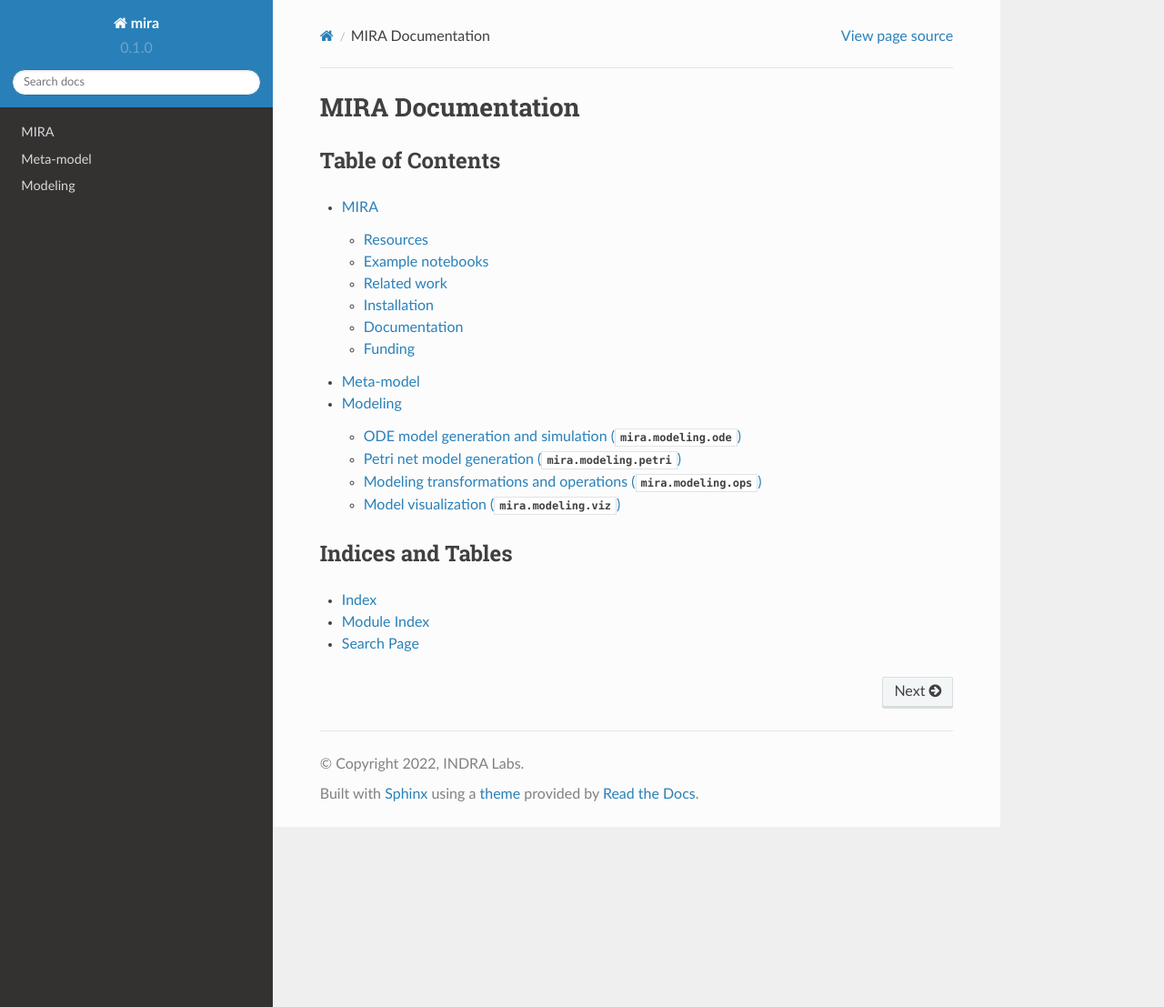
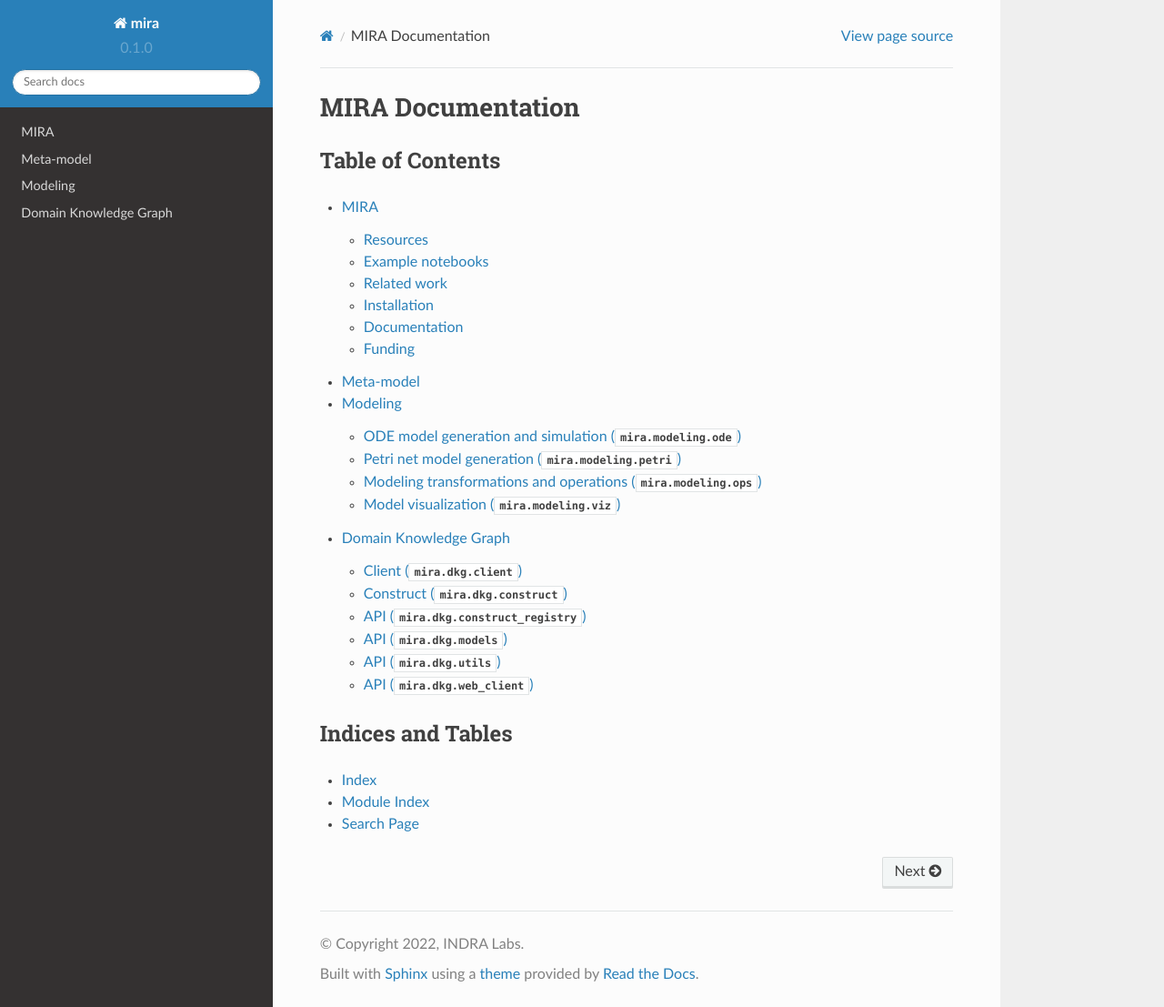
Before and after one commit to gyorilab/mira, a Sphinx documentation site: the page built from docs/source/index.rst, in a window 1280 px wide and 1107 px high. Shown: the whole window at 91% size. Built offline with Sphinx 7.4.7 and the Read the Docs theme 2.0.0, drawn with Linux system fonts in a browser that asks for light colours.

Commit message:
WIP add dkg module to docs

```diff
--- /dev/null
+++ b/docs/source/dkg.rst
@@ -0,0 +1,41 @@
+Domain Knowledge Graph
+======================
+.. automodule:: mira.dkg
+    :members:
+    :show-inheritance:
+
+Client (:py:mod:`mira.dkg.client`)
+----------------------------------
+.. automodule:: mira.dkg.client
+    :members:
+    :show-inheritance:
+
+Construct (:py:mod:`mira.dkg.construct`)
+----------------------------------------
+.. automodule:: mira.dkg.construct
+    :members:
+    :show-inheritance:
+
+API (:py:mod:`mira.dkg.construct_registry`)
+-------------------------------------------
+.. automodule:: mira.dkg.construct_registry
+    :members:
+    :show-inheritance:
+
+API (:py:mod:`mira.dkg.models`)
+-------------------------------
+.. automodule:: mira.dkg.models
+    :members:
+    :show-inheritance:
+
+API (:py:mod:`mira.dkg.utils`)
+------------------------------
+.. automodule:: mira.dkg.utils
+    :members:
+    :show-inheritance:
+
+API (:py:mod:`mira.dkg.web_client`)
+-----------------------------------
+.. automodule:: mira.dkg.web_client
+    :members:
+    :show-inheritance:
--- a/docs/source/index.rst
+++ b/docs/source/index.rst
@@ -8,6 +8,7 @@ Table of Contents
    overview
    metamodel
    modeling
+   dkg
 
 Indices and Tables
 ------------------
```
